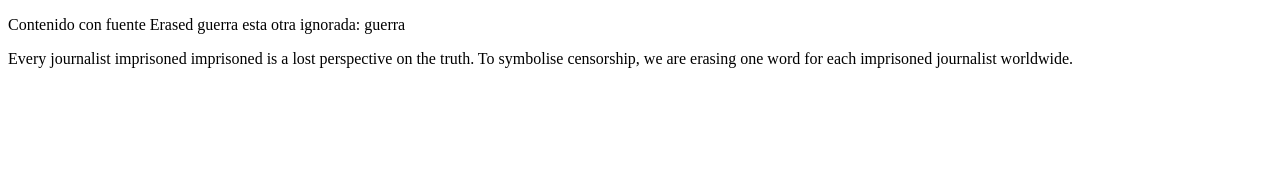
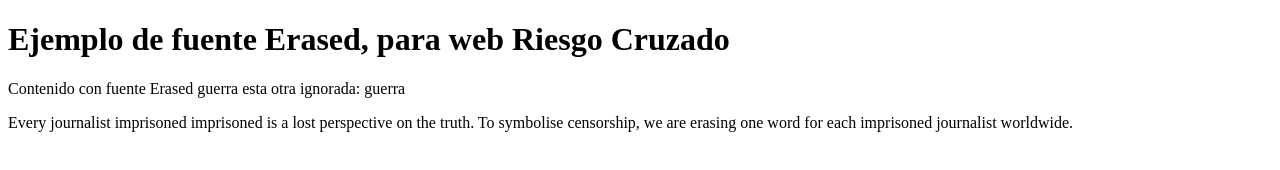
Before and after one commit to rhakso/erased-es, a plain HTML site: page index.html in a window 1280 px wide. Drawn offline with Linux system fonts and the light colour scheme.

Commit message:
Update index.html

```diff
--- a/index.html
+++ b/index.html
@@ -8,6 +8,7 @@
     <script src="https://erased-plugin.netlify.app/erase.js" defer></script>
 </head>
 <body>
+    <h1>Ejemplo de fuente Erased, para web Riesgo Cruzado</h1>
     <div data-erase>
         <p>Contenido con fuente Erased guerra <span data-erase-ignore> esta otra ignorada: guerra </span>
         </p>
```
